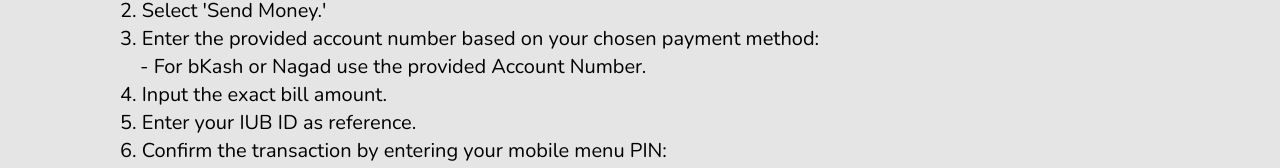
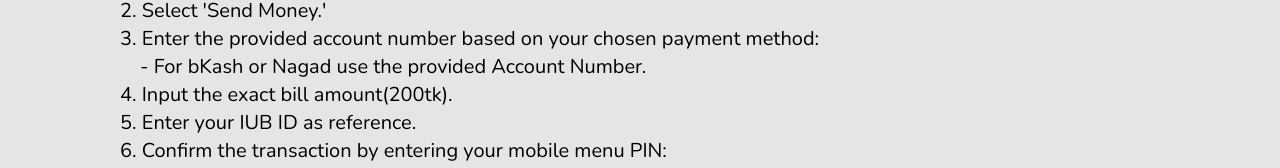
Before and after one commit to zorojuro75/league-of-engineers, a Next.js app: page /registration in a window 1280 px wide. Shown: the part 1117-1285 px from the top of the page. Built offline with nearby package versions, Linux system fonts and the light colour scheme; no server answers.

Commit message:
number updated

```diff
--- a/app/registration/components/Payment.tsx
+++ b/app/registration/components/Payment.tsx
@@ -33,7 +33,7 @@
           <li>- For bKash, use the bKash app or dial *247#.</li>
           <li>- For Nagad, use the Nagad app or dial *167#.</li>
         </ul>
-        <p>2. Select &apos;Send Money.&apos;</p>
+        <p>2. Select &apos;Send  Money.&apos;</p>
 
         <p>
           3. Enter the provided account number based on your chosen payment
@@ -44,7 +44,7 @@
             - For bKash or Nagad use the provided Account Number.
           </li>
         </ul>
-        <p>4. Input the exact bill amount.</p>
+        <p>4. Input the exact bill amount(200tk).</p>
         <p>
           5. Enter your IUB ID as reference.
         </p>
```
